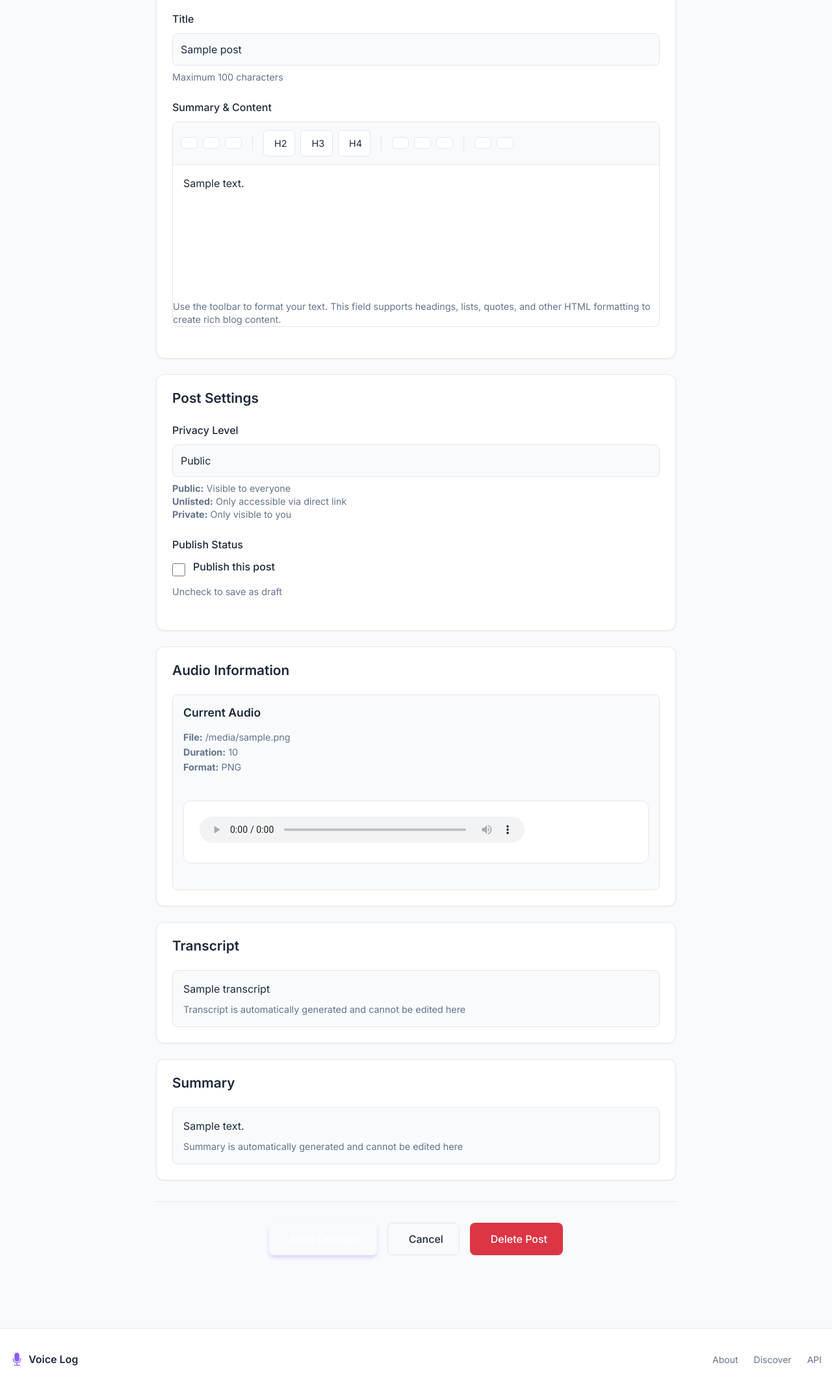
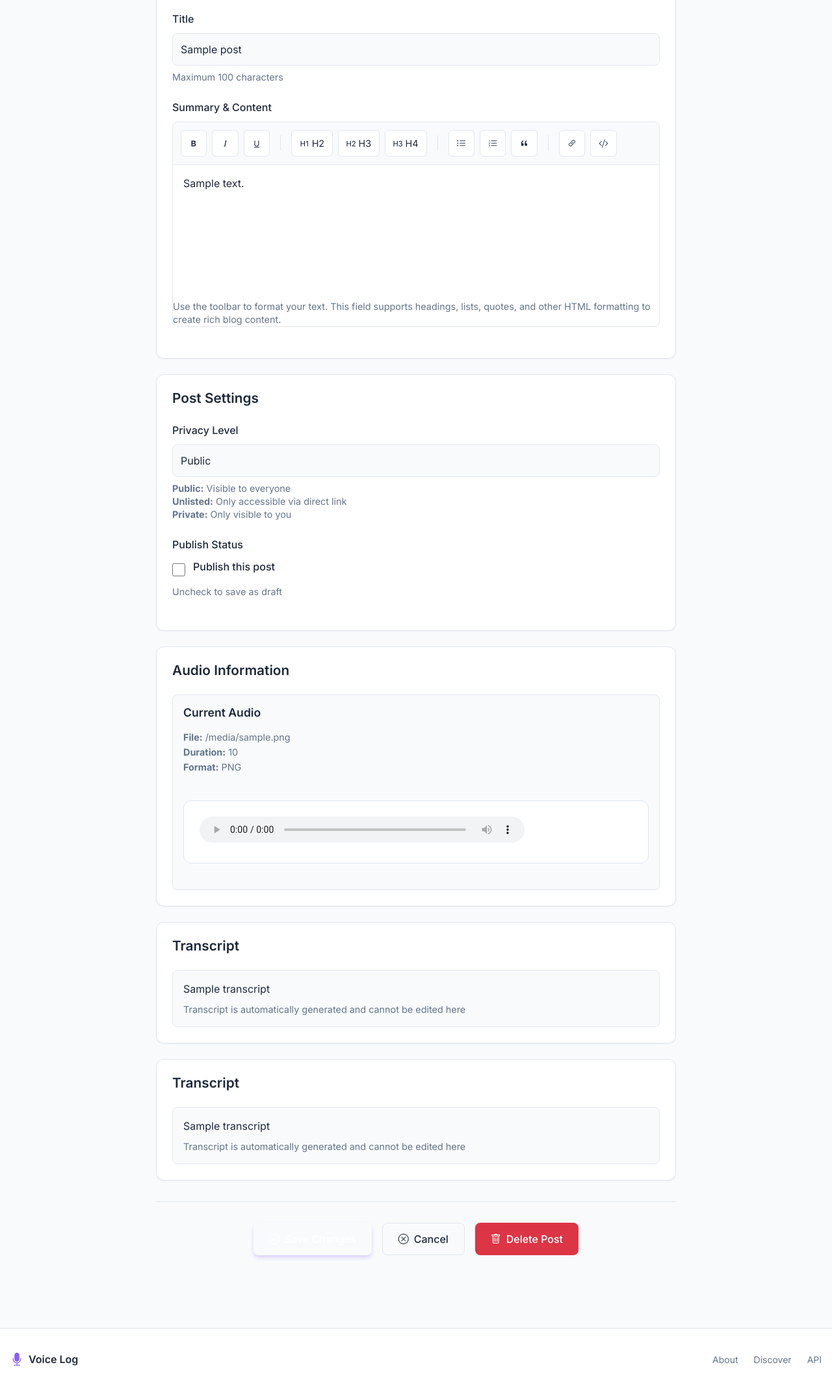
Before and after one commit to jpatrickfarrell/voice_log, a Flask app: template templates/posts/edit.html in a window 1280 px wide. Shown: the part 307-2448 px from the top of the page at 65% size. Run offline with Flask 3, Linux system fonts and the light colour scheme; the template is opened without the code that fills it: most values are stand-ins (such as "Sample title", 1, 10 or a date in 2020); a map, chart or similar area stays blank.

Commit message:
Update to fix and update editing blogs.

```diff
--- a/app/blueprints/posts.py
+++ b/app/blueprints/posts.py
@@ -135,6 +135,7 @@
 
     if request.method == 'POST':
         title = request.form.get('title', '').strip()
+        summary = request.form.get('summary', '').strip()
         privacy_level = request.form.get('privacy_level', 'public')
         is_published = request.form.get('is_published') == 'on'
 
@@ -145,6 +146,7 @@
         if title:
             post.update(
                 title=title,
+                summary=summary,
                 privacy_level=privacy_level,
                 is_published=is_published
             )
--- a/templates/posts/edit.html
+++ b/templates/posts/edit.html
@@ -26,40 +26,40 @@
                     <div class="rich-text-editor">
                         <div class="editor-toolbar">
                             <button type="button" class="toolbar-btn" onclick="formatText('bold')" title="Bold">
-                                <i class="fas fa-bold"></i>
+                                <i class="bi bi-type-bold"></i>
                             </button>
                             <button type="button" class="toolbar-btn" onclick="formatText('italic')" title="Italic">
-                                <i class="fas fa-italic"></i>
+                                <i class="bi bi-type-italic"></i>
                             </button>
                             <button type="button" class="toolbar-btn" onclick="formatText('underline')" title="Underline">
-                                <i class="fas fa-underline"></i>
+                                <i class="bi bi-type-underline"></i>
                             </button>
                             <div class="toolbar-separator"></div>
                             <button type="button" class="toolbar-btn" onclick="formatText('h2')" title="Heading 2">
-                                <i class="fas fa-heading"></i> H2
+                                <i class="bi bi-type-h1"></i> H2
                             </button>
                             <button type="button" class="toolbar-btn" onclick="formatText('h3')" title="Heading 3">
-                                <i class="fas fa-heading"></i> H3
+                                <i class="bi bi-type-h2"></i> H3
                             </button>
                             <button type="button" class="toolbar-btn" onclick="formatText('h4')" title="Heading 4">
-                                <i class="fas fa-heading"></i> H4
+                                <i class="bi bi-type-h3"></i> H4
                             </button>
                             <div class="toolbar-separator"></div>
                             <button type="button" class="toolbar-btn" onclick="formatText('ul')" title="Bullet List">
-                                <i class="fas fa-list-ul"></i>
+                                <i class="bi bi-list-ul"></i>
                             </button>
                             <button type="button" class="toolbar-btn" onclick="formatText('ol')" title="Numbered List">
-                                <i class="fas fa-list-ol"></i>
+                                <i class="bi bi-list-ol"></i>
                             </button>
                             <button type="button" class="toolbar-btn" onclick="formatText('blockquote')" title="Quote">
-                                <i class="fas fa-quote-right"></i>
+                                <i class="bi bi-quote"></i>
                             </button>
                             <div class="toolbar-separator"></div>
                             <button type="button" class="toolbar-btn" onclick="formatText('link')" title="Insert Link">
-                                <i class="fas fa-link"></i>
+                                <i class="bi bi-link-45deg"></i>
                             </button>
                             <button type="button" class="toolbar-btn" onclick="formatText('code')" title="Code Block">
-                                <i class="fas fa-code"></i>
+                                <i class="bi bi-code-slash"></i>
                             </button>
                         </div>
                         <div id="summary-editor" class="editor-content" contenteditable="true"
@@ -144,25 +144,25 @@
             </div>
             {% endif %}
 
-            {% if post.summary %}
+            {% if post.transcript %}
             <div class="form-section">
-                <h3>Summary</h3>
-                <div class="summary-preview">
-                    <p>{{ post.summary[:200] }}{% if post.summary|length > 200 %}...{% endif %}</p>
-                    <small class="form-help">Summary is automatically generated and cannot be edited here</small>
+                <h3>Transcript</h3>
+                <div class="transcript-preview">
+                    <p>{{ post.transcript[:200] }}{% if post.transcript|length > 200 %}...{% endif %}</p>
+                    <small class="form-help">Transcript is automatically generated and cannot be edited here</small>
                 </div>
             </div>
             {% endif %}
 
             <div class="form-actions">
                 <button type="submit" class="btn btn-primary">
-                    <i class="fas fa-save"></i> Save Changes
+                    <i class="bi bi-check-circle"></i> Save Changes
                 </button>
                 <a href="{{ url_for('posts.view_post', slug=post.slug) }}" class="btn btn-outline">
-                    <i class="fas fa-times"></i> Cancel
+                    <i class="bi bi-x-circle"></i> Cancel
                 </a>
                 <button type="button" class="btn btn-danger" onclick="confirmDelete()">
-                    <i class="fas fa-trash"></i> Delete Post
+                    <i class="bi bi-trash"></i> Delete Post
                 </button>
             </div>
         </form>
```
Also changed, not shown: app/services/transcription_service.py (+46 -12 lines), templates/posts/view.html (+87 -5 lines).
